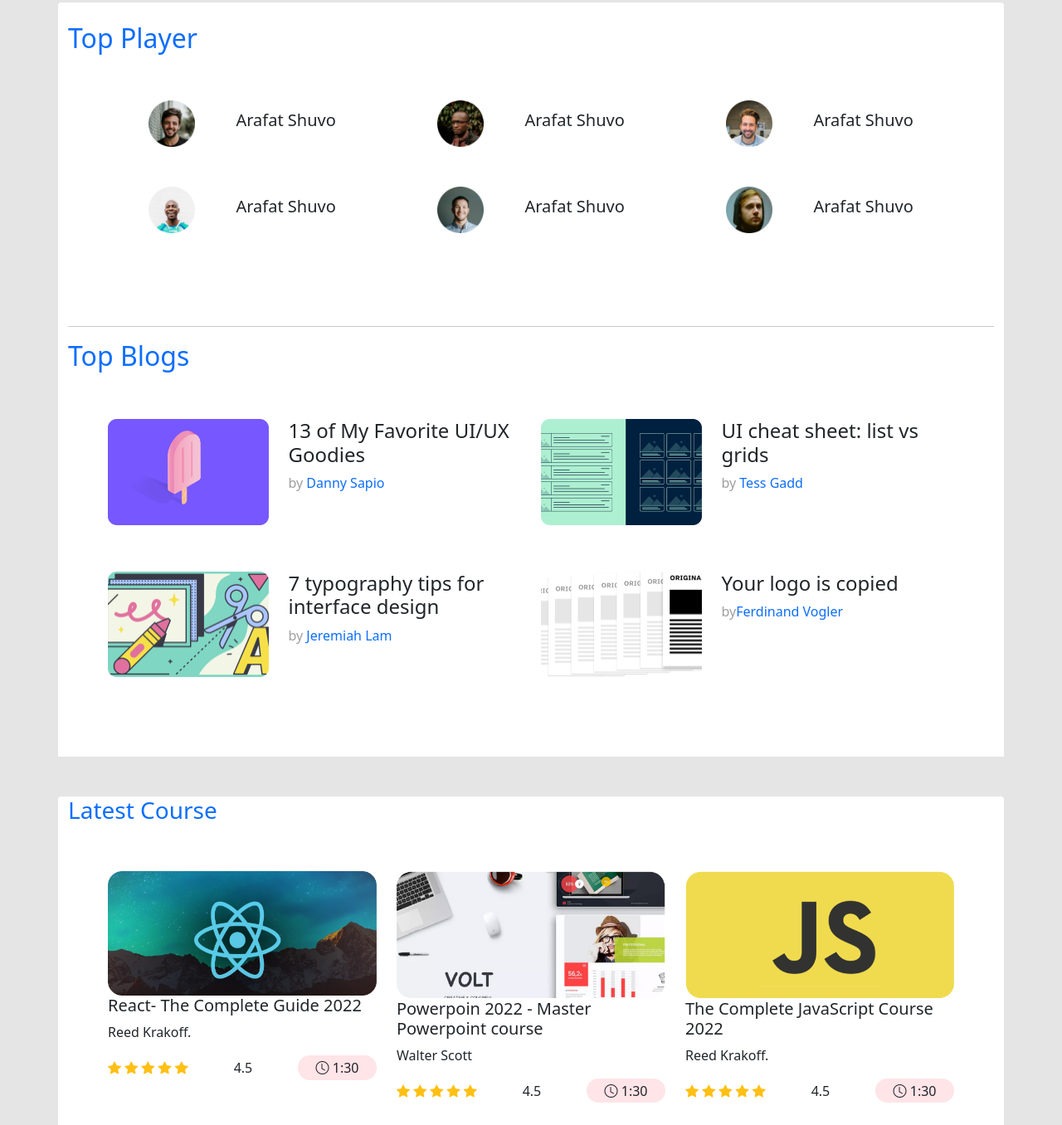
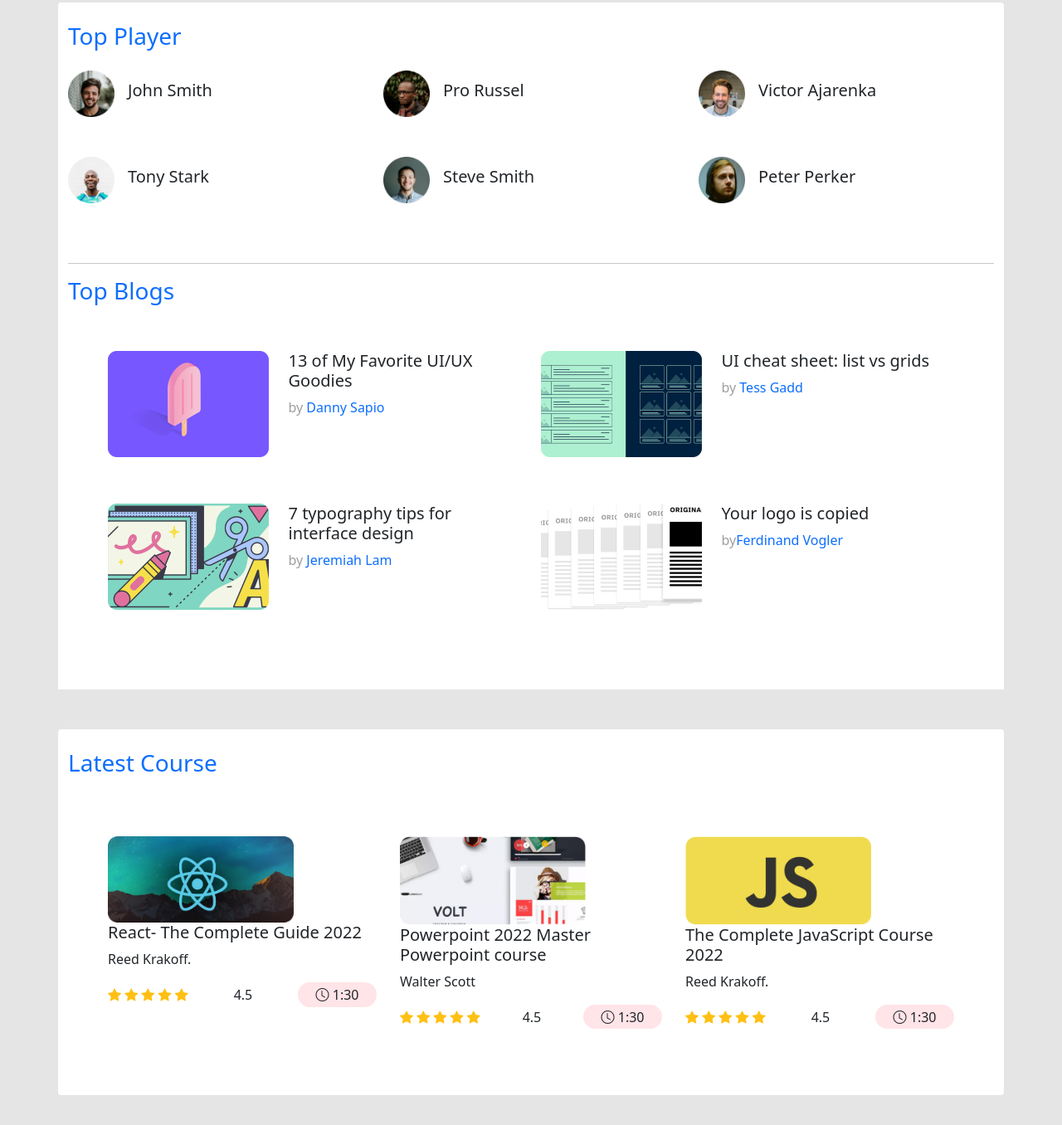
Before and after one commit to arafatmollah/leaderboard-bootstrap, a plain HTML site: page index.html in a window 1280 px wide. Shown: the part 104-1460 px from the top of the page at 83% size. Drawn offline with nearby package versions, Linux system fonts and the light colour scheme.

Commit message:
all done

```diff
--- a/index.html
+++ b/index.html
@@ -48,38 +48,38 @@
     </header>
     <main>
         <section class="container bg-white mt-4 rounded">
-            <h2 class="text-primary pt-4">Top Player</h2>
-            <div class="row p-5">
-               <div class="col-lg-4 d-flex align-items-center justify-content-evenly mb-5">
+            <h3 class="text-primary pt-4">Top Player</h3>
+            <div class="row my-4">
+               <div class="col-lg-4 d-flex align-items-center mb-5">
                    <img class="img-fluid" width="56px" height="56px" src="images/players/player-1.png" alt="">
-                   <h5>Arafat Shuvo</h5>
+                   <h5 class="px-3">John Smith</h5>
                </div>
 
-               <div class="col-lg-4 d-flex align-items-center justify-content-evenly mb-5">
+               <div class="col-lg-4 d-flex align-items-center mb-5">
                    <img class="img-fluid" width="56px" height="56px" src="images/players/player-2.png" alt="">
-                   <h5>Arafat Shuvo</h5>
+                   <h5 class="px-3">Pro Russel</h5>
                </div>
 
-               <div class="col-lg-4 d-flex align-items-center justify-content-evenly mb-5">
+               <div class="col-lg-4 d-flex align-items-center mb-5">
                    <img class="img-fluid" width="56px" height="56px" src="images/players/player-3.png" alt="">
-                   <h5>Arafat Shuvo</h5>
+                   <h5 class="px-3">Victor Ajarenka</h5>
                </div>
-               <div class="col-lg-4 d-flex align-items-center justify-content-evenly mb-5">
+               <div class="col-lg-4 d-flex align-items-center mb-5">
                    <img class="img-fluid" width="56px" height="56px" src="images/players/player-4.png" alt="">
-                   <h5>Arafat Shuvo</h5>
+                   <h5 class="px-3">Tony Stark</h5>
                </div>
-               <div class="col-lg-4 d-flex align-items-center justify-content-evenly mb-5">
+               <div class="col-lg-4 d-flex align-items-center mb-5">
                    <img class="img-fluid" width="56px" height="56px" src="images/players/player-5.png" alt="">
-                   <h5>Arafat Shuvo</h5>
+                   <h5 class="px-3">Steve Smith</h5>
                </div>
-               <div class="col-lg-4 d-flex align-items-center justify-content-evenly mb-5">
+               <div class="col-lg-4 d-flex align-items-center mb-5">
                    <img class="img-fluid" width="56px" height="56px" src="images/players/player-6.png" alt="">
-                   <h5>Arafat Shuvo</h5>
+                   <h5 class="px-3">Peter Perker</h5>
                </div>
                </div>
                <div class="blogs">
                 <hr>
-                <h2 class="text-primary">Top Blogs</h2>
+                <h3 class="text-primary">Top Blogs</h3>
                 <div class="row">
 
                 </div>
@@ -139,12 +139,12 @@
         </section>
 
         <section class="container my-5 bg-white rounded">
-            <h3 class="text-primary">Latest Course</h3>
-            <div class="row p-5">
-                <div class="col-lg-4">
-                    <div class="react">
-                        <img class="img-fluid" src="images/courses/course-1.png">
-                        <h5>React- The Complete Guide 2022</h5>
+            <h3 class="text-primary pt-4">Latest Course</h3>
+            <div class="row p-5 gy-2">
+                <div class="col-lg-4 py-3">
+
+                        <img class="img-fluid" width="224px" height="105.51px" src="images/courses/course-1.png">
+                        <h4>React- The Complete Guide 2022</h4>
                         <p>Reed Krakoff.</p>
                         <div class="d-flex align-items-center justify-content-between">
                             <p>
@@ -157,12 +157,11 @@
                             <p>4.5</p>
                             <p class="runtime"><i class="bi bi-clock"></i> 1:30</p>
                         </div>
-                    </div>
+
                 </div>
-                <div class="col-lg-4">
-                    <div class="react">
-                        <img class="img-fluid" src="images/courses/course-2.png">
-                        <h5>Powerpoin 2022 - Master Powerpoint course</h5>
+                <div class="col-lg-4 p-3">
+                        <img class="img-fluid" width="224px" height="105.51px" src="images/courses/course-2.png">
+                        <h4>Powerpoint 2022 Master Powerpoint course</h4>
                         <p>Walter Scott</p>
                             <div class="d-flex align-items-center justify-content-between">
                                 <p>
@@ -175,12 +174,12 @@
                                 <p>4.5</p>
                                 <p class="runtime"><i class="bi bi-clock"></i> 1:30</p>
                             </div>
-                    </div>
+
                 </div>
-                <div class="col-lg-4">
-                    <div class="react">
-                        <img class="img-fluid" src="images/courses/course-3.png">
-                        <h5>The Complete JavaScript Course 2022</h5>
+                <div class="col-lg-4 py-3">
+
+                        <img class="img-fluid" width="224px" height="105.51px" src="images/courses/course-3.png">
+                        <h4>The Complete JavaScript Course 2022</h4>
                         <p>Reed Krakoff.</p>
                         <div class="d-flex align-items-center justify-content-between">
                             <p>
@@ -193,7 +192,7 @@
                             <p>4.5</p>
                             <p class="runtime"><i class="bi bi-clock"></i> 1:30</p>
                         </div>
-                    </div>
+
                 </div>
             </div>
         </section>
--- a/style.css
+++ b/style.css
@@ -22,3 +22,6 @@
     text-align: center;
     padding-top: 3px;
 }
+h4{
+    font-size: 20px;
+}
```
